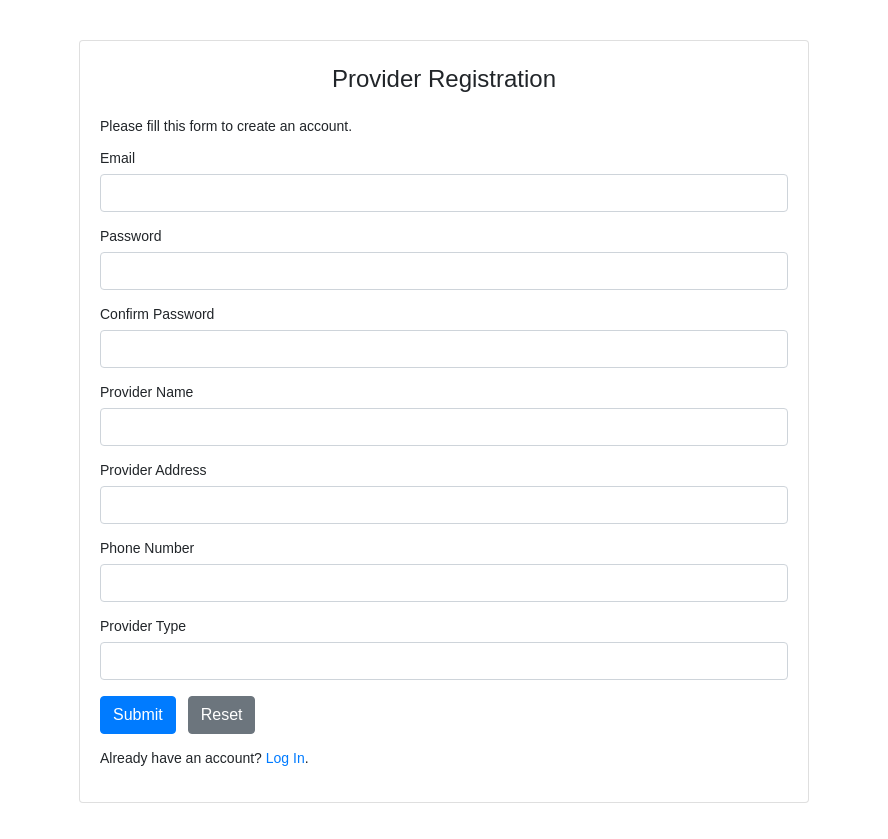
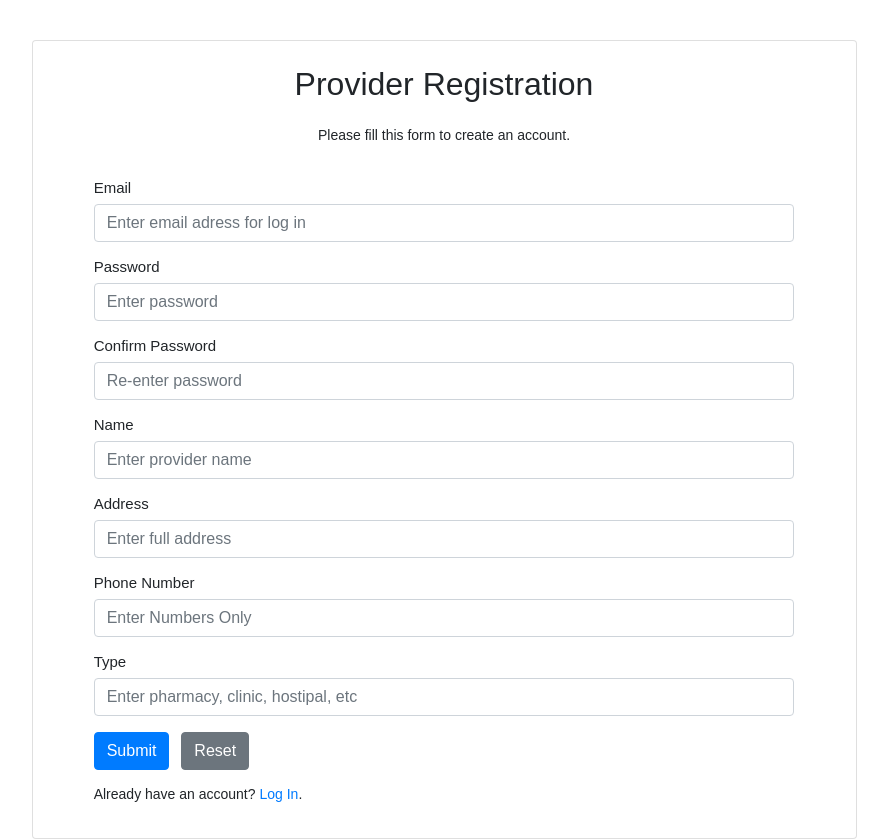
Before and after one commit to i-rahman/Covid-Vaccine-Portal, a PHP site: page /register_provider.php in a window 1280 px wide. Shown: the part 64-903 px from the top of the page, without its empty margins (196-1084 px from the left). Before the commit the page ends 867 px from the top, so only its background shows below. Run offline with PHP 8.4, Linux system fonts and the light colour scheme; a stand-in replaces the project's code that opens the database connection.

Commit message:
Remover role from label

```diff
--- a/register_provider.php
+++ b/register_provider.php
@@ -168,6 +168,10 @@ if ($_SERVER["REQUEST_METHOD"] == "POST") {
             padding: 20px;
             align-self: center;
         }
+
+        label {
+            font: 15px sans-serif;
+        }
     </style>
 
 </head>
@@ -175,48 +179,47 @@ if ($_SERVER["REQUEST_METHOD"] == "POST") {
 <body>
     <div class="container">
         <div class="row">
-            <aside class="col-sm-8" style="margin: auto">
-                <div class="card">
-                    <article class="card-body">
-                        <h4 class="card-title text-center mb-4 mt-1">
-                            Provider Registration
-                        </h4>
-                        </hr>
-                        <p>Please fill this form to create an account.</p>
+            <aside class="col-sm-9" style="margin: auto">
+                <div class="card" style="align-items: center;">
+                    <h2 class="card-title text-center mb-4 mt-4">
+                        Provider Registration
+                    </h2>
+                    <p>Please fill this form to create an account.</p>
+                    <article class="card-body" style="width:90%">
                         <form action="<?php echo htmlspecialchars($_SERVER["PHP_SELF"]); ?>" method="post">
                             <div class="form-group">
                                 <label>Email</label>
-                                <input type="email" id="providerEmail" name="providerEmail" class="form-control <?php echo (!empty($providerEmail_err)) ? 'is-invalid' : ''; ?>" value="<?php echo $providerEmail; ?>">
+                                <input type="email" id="providerEmail" name="providerEmail" placeholder="Enter email adress for log in" class="form-control <?php echo (!empty($providerEmail_err)) ? 'is-invalid' : ''; ?>" value="<?php echo $providerEmail; ?>">
                                 <span class="invalid-feedback"><?php echo $providerEmail_err; ?></span>
                             </div>
                             <div class="form-group">
                                 <label>Password</label>
-                                <input type="password" id="providerPassword" name="providerPassword" class="form-control <?php echo (!empty($password_err)) ? 'is-invalid' : ''; ?>" value="<?php echo $providerPassword; ?>">
+                                <input type="password" id="providerPassword" name="providerPassword" placeholder="Enter password" class="form-control <?php echo (!empty($password_err)) ? 'is-invalid' : ''; ?>" value="<?php echo $providerPassword; ?>">
                                 <span class="invalid-feedback"><?php echo $password_err; ?></span>
                             </div>
                             <div class="form-group">
                                 <label>Confirm Password</label>
-                                <input type="password" id="confirm_password" name="confirm_password" class="form-control <?php echo (!empty($confirm_password_err)) ? 'is-invalid' : ''; ?>" value="<?php echo $confirm_password; ?>">
+                                <input type="password" id="confirm_password" name="confirm_password" placeholder="Re-enter password" class="form-control <?php echo (!empty($confirm_password_err)) ? 'is-invalid' : ''; ?>" value="<?php echo $confirm_password; ?>">
                                 <span class="invalid-feedback"><?php echo $confirm_password_err; ?></span>
                             </div>
                             <div class="form-group">
-                                <label>Provider Name</label>
-                                <input type="text" id="providerName" name="providerName" class="form-control <?php echo (!empty($providerName_err)) ? 'is-invalid' : ''; ?>" value="<?php echo $providerName; ?>">
+                                <label>Name</label>
+                                <input type="text" id="providerName" name="providerName" placeholder="Enter provider name" class="form-control <?php echo (!empty($providerName_err)) ? 'is-invalid' : ''; ?>" value="<?php echo $providerName; ?>">
                                 <span class="invalid-feedback"><?php echo $providerName_err; ?></span>
                             </div>
                             <div class="form-group">
-                                <label>Provider Address</label>
-                                <input type="text" id="providerAddress" name="providerAddress" class="form-control <?php echo (!empty($providerAddress_err)) ? 'is-invalid' : ''; ?>" value="<?php echo $providerAddress; ?>">
+                                <label>Address</label>
+                                <input type="text" id="providerAddress" name="providerAddress" placeholder="Enter full address" class="form-control <?php echo (!empty($providerAddress_err)) ? 'is-invalid' : ''; ?>" value="<?php echo $providerAddress; ?>">
                                 <span class="invalid-feedback"><?php echo $providerAddress_err; ?></span>
                             </div>
                             <div class="form-group">
                                 <label>Phone Number</label>
-                                <input type="tel" id="providerPhone" name="providerPhone" class="form-control <?php echo (!empty($providerPhone_err)) ? 'is-invalid' : ''; ?>" value="<?php echo $providerPhone; ?>">
+                                <input type="tel" id="providerPhone" name="providerPhone" placeholder="Enter Numbers Only" class="form-control <?php echo (!empty($providerPhone_err)) ? 'is-invalid' : ''; ?>" value="<?php echo $providerPhone; ?>">
                                 <span class="invalid-feedback"><?php echo $providerPhone_err; ?></span>
                             </div>
                             <div class="form-group">
-                                <label>Provider Type</label>
-                                <input type="text" id="providerType" name="providerType" class="form-control <?php echo (!empty($providerType_err)) ? 'is-invalid' : ''; ?>" value="<?php echo $providerType; ?>">
+                                <label>Type</label>
+                                <input type="text" id="providerType" name="providerType" placeholder="Enter pharmacy, clinic, hostipal, etc" class="form-control <?php echo (!empty($providerType_err)) ? 'is-invalid' : ''; ?>" value="<?php echo $providerType; ?>">
                                 <span class="invalid-feedback"><?php echo $providerType_err; ?></span>
                                 </select>
                             </div>
```
Also changed, not shown: register_patient.php (+12 -9 lines).
